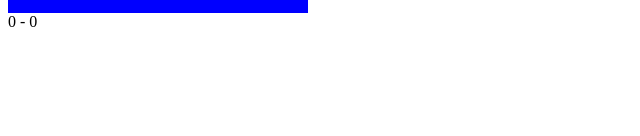
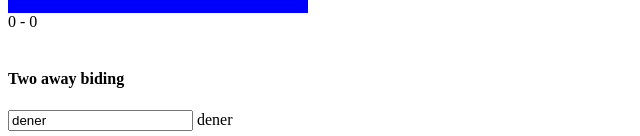
Before and after one commit to robertoamato/curso-angularudemy2022, an Angular app: page / in a window 1280 px wide. Shown: the part 1020-1156 px from the top of the page, without its empty margins (0-640 px from the left). Before the commit the page ends 1077 px from the top, so only its background shows below. Built offline with nearby package versions, Linux system fonts and the light colour scheme.

Commit message:
curso-angularudemy2022

```diff
--- a/src/app/app.module.ts
+++ b/src/app/app.module.ts
@@ -5,6 +5,7 @@ import { AppRoutingModule } from './app-routing.module';
 import { AppComponent } from "./AppComponent";
 import { TitleComponent } from './title/title.component';
 import { DataBidingComponent } from './data-biding/data-biding.component';
+import { FormsModule } from '@angular/forms';
 
 @NgModule({
   declarations: [
@@ -14,7 +15,9 @@ import { DataBidingComponent } from './data-biding/data-biding.component';
   ],
   imports: [
     BrowserModule,
-    AppRoutingModule
+    AppRoutingModule,
+    FormsModule,
+
   ],
   providers: [],
   bootstrap: [AppComponent]
--- a/src/app/data-biding/data-biding.component.html
+++ b/src/app/data-biding/data-biding.component.html
@@ -29,3 +29,7 @@
 
 <br>
 <br>
+
+<h4>Two away biding</h4>
+<input [(ngModel)]="nome">
+{{nome}}
```
